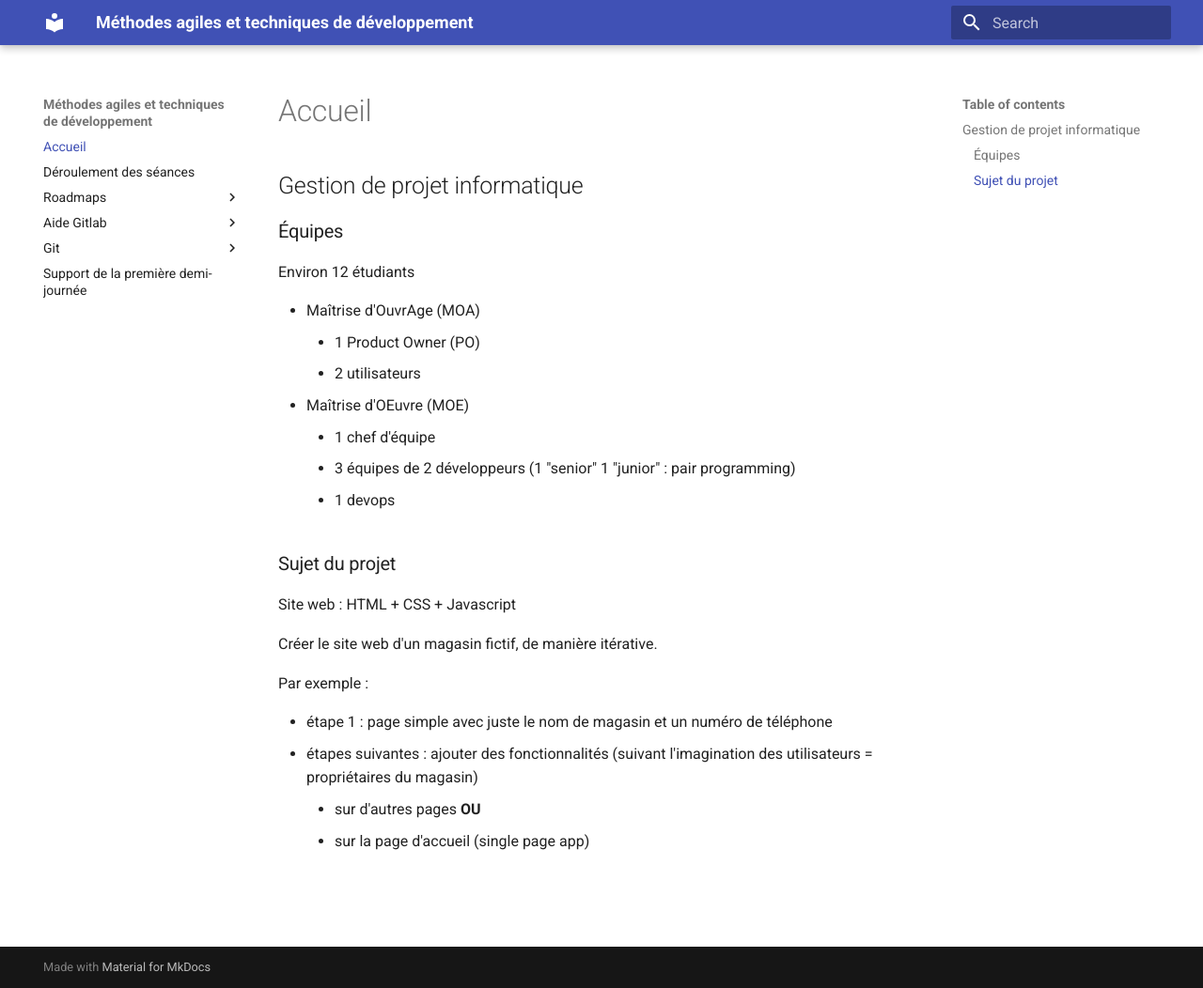
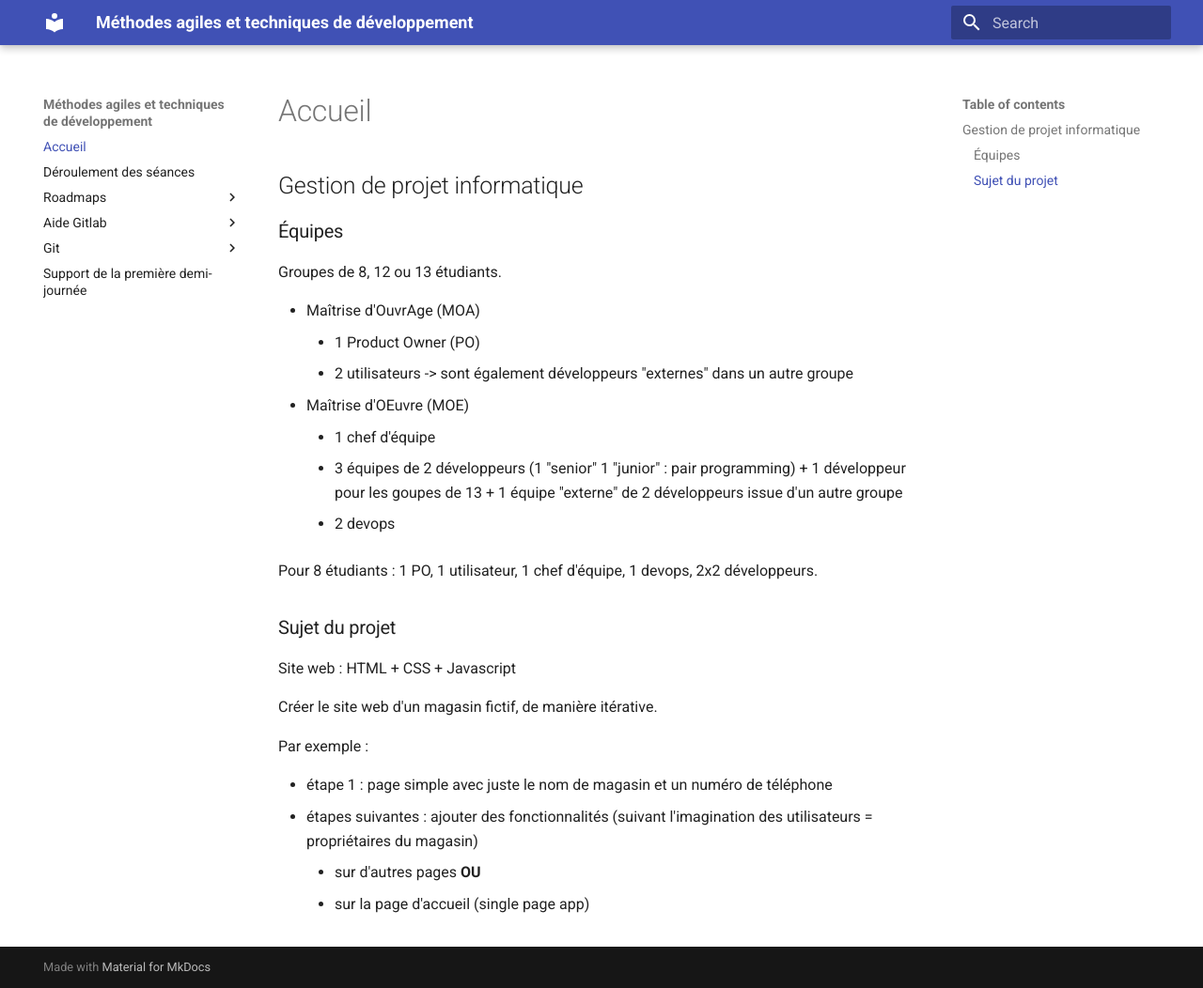
Before and after one commit to azarz/Methodes-agiles-et-techniques-de-developpement-ing2-m1, an MkDocs documentation site: the page built from docs/index.md, in a window 1280 px wide and 1052 px high. Shown: the whole window at 94% size. Built offline with MkDocs 1.6.1 and Material for MkDocs 9.7.7, drawn with Linux system fonts in a browser that asks for light colours.

Commit message:
Update index.md

```diff
--- a/docs/index.md
+++ b/docs/index.md
@@ -1,16 +1,17 @@
 # Gestion de projet informatique
 
 ## Équipes
-
-Environ 12 étudiants
+Groupes de 8, 12 ou 13 étudiants.
 
 * Maîtrise d'OuvrAge (MOA)
     * 1 Product Owner (PO)
-    * 2 utilisateurs
+    * 2 utilisateurs -> sont également développeurs "externes" dans un autre groupe
 * Maîtrise d'OEuvre (MOE)
     * 1 chef d'équipe
-    * 3 équipes de 2 développeurs (1 "senior" 1 "junior" : pair programming)
-    * 1 devops
+    * 3 équipes de 2 développeurs (1 "senior" 1 "junior" : pair programming) + 1 développeur pour les goupes de 13 + 1 équipe "externe" de 2 développeurs issue d'un autre groupe
+    * 2 devops
+
+Pour 8 étudiants : 1 PO, 1 utilisateur, 1 chef d'équipe, 1 devops, 2x2 développeurs.
 
 ## Sujet du projet
 
```
